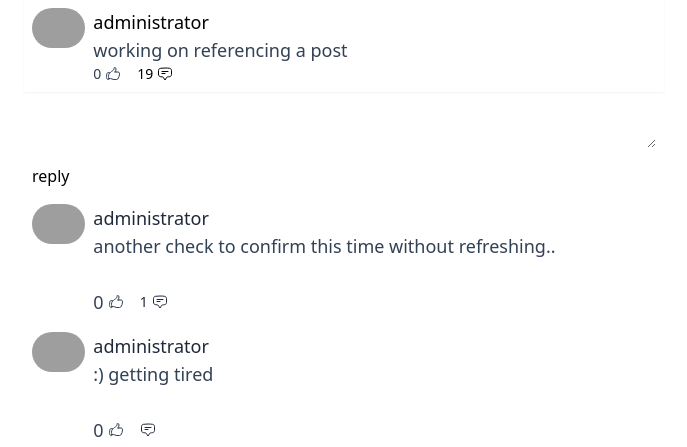
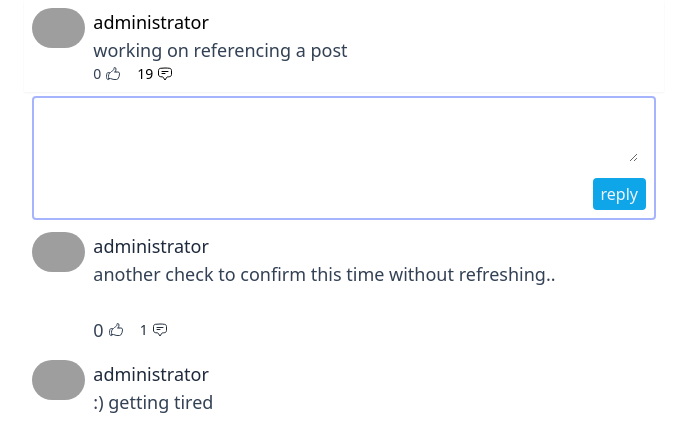
Before and after one commit to solowitkelechi/socialmedia, a Django app: page /19/post/ in a window 1280 px wide. Shown: the part 72-519 px from the top of the page, without its empty margins (296-983 px from the left). Run offline with Django 4.2, Linux system fonts and the light colour scheme; data comes from the database, SQL or seed files in the repository; some libraries are stand-ins or nearby versions; grey boxes are pictures that could not be loaded.

Commit message:
more updates

```diff
--- a/cord/templates/form/mainpostform.html
+++ b/cord/templates/form/mainpostform.html
@@ -1,3 +1,4 @@
+<div class="grow mx-2 my-1 flex flex-col gap-y-2 border-solid border-2 rounded border-indigo-300 p-2">
     <form
         hx-post="{% url 'share_opinion' %}"
         hx-trigger="click from:#comment-{{post.pk}}"
@@ -5,9 +6,17 @@
         hx-swap="outerHTML"
         class="flex p-2"
     >
-    <textarea class="grow" name="opinion" id=""></textarea>
+        <textarea class="grow focus:outline-none" name="opinion" id=""></textarea>
         <input hidden name="sup_post" value="{{post.pk}}"/>
         <input hidden name="sup_post_form"/>
         <input hidden name="main_post_form" value="true"/>
     </form>
-<button class="p-2" id="comment-{{post.pk}}">reply</button>
+    <span class="flex justify-end">
+        <button
+            id="comment-{{post.pk}}"
+            class="px-2 py-1 font-medium text-md bg-sky-500 hover:bg-sky-600 focus:outline-none active:bg-sky-700 rounded text-slate-100"
+        >
+            reply
+        </button>
+    </span>
+</div>
--- a/cord/templates/form/postform.html
+++ b/cord/templates/form/postform.html
@@ -1,13 +1,13 @@
 <div class="flex justify-center">
     <div x-data class="w-full md:w-9/12 lg:w-1/2 flex gap-x-2 px-2 py-2 ">
         <img src="https://cdn.pixabay.com/photo/2016/08/08/09/17/avatar-1577909_1280.png" class="h-10 rounded-full shrink-0" alt="profile image">
-        <div class="grow flex flex-col gap-y-2 border-solid border-2 rounded border-indigo-300 p-2">
+        <div class="grow flex flex-col gap-y-2 border-solid border-2 rounded border-sky-200 p-2">
             <form
                 hx-post="{% url 'share_opinion' %}"
                 hx-trigger="click from:#submit"
                 hx-swap="outerHTML"
                 hx-target="#opinion"
-                class="flex focus:border-none"
+                class="flex"
             >
                     <textarea
                         class="grow focus:outline-none"
--- a/cord/templates/partials/sub_post.html
+++ b/cord/templates/partials/sub_post.html
@@ -27,7 +27,7 @@
                 </a>
                 <section class="flex items-center px-2 gap-x-4">
                     {% include 'partials/sub_post_like_area.html' %}
-                    <span @click="showCommentModal = true" class="flex justify-center items-center">
+                    <span class="flex justify-center items-center">
                         {% if sub_post.get_comment_count %}
                             {{sub_post.get_comment_count}}
                         {% endif %}
--- a/cord/templates/post.html
+++ b/cord/templates/post.html
@@ -38,6 +38,7 @@
                     </div>
 
                 </div>
+                <div class="grow mx-2 my-1 flex flex-col gap-y-2 border-solid border-2 rounded border-indigo-300 p-2">
                     <form
                         hx-post="{% url 'share_opinion' %}"
                         hx-trigger="click from:#comment-{{post.sup_post.pk}}"
@@ -45,16 +46,19 @@
                         hx-target="#status"
                         class="flex p-2"
                     >
-                    <textarea class="grow" name="opinion"></textarea>
+                        <textarea class="grow focus:outline-none" name="opinion"></textarea>
                         <input hidden name="sup_post" value="{{post.sup_post.pk}}"/>
                         <input hidden name="sup_post_form" value="true"/>
                     </form>
+                    <span class="flex justify-end">
                         <button
-                    class="p-2"
+                            class="px-2 py-1 font-medium text-md bg-sky-500 hover:bg-sky-600 focus:outline-none active:bg-sky-700 rounded text-slate-100"
                             id="comment-{{post.sup_post.pk}}"
                         >
                             reply
                         </button>
+                    </span>
+                </div>
             {% endif %}
             <div class="flex p-2 gap-x-2 hover:bg-gray-100 shadow-sm">
                 <a class="shrink-0" href="{% url 'get_user_profile' post.user.username %}">
```
Also changed, not shown: cord/templates/form/commentform.html (+13 -3 lines), cord/templates/index.html (+3 -4 lines). Lines whose indentation alone changed are shown as unchanged.
